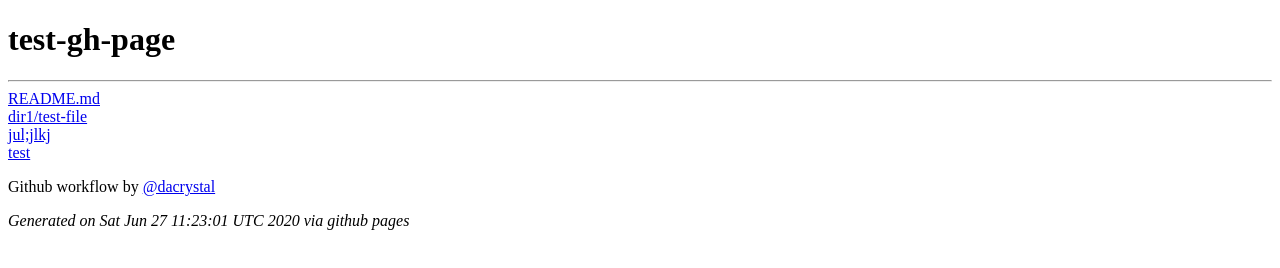
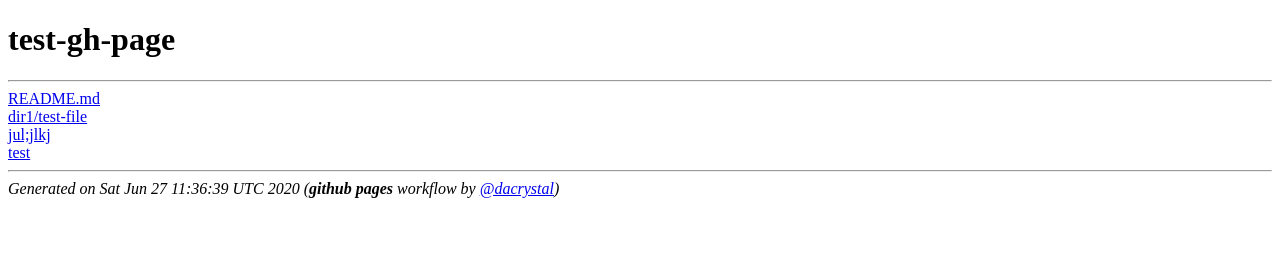
Before and after one commit to dacrystal/repo-files-to-gh-pages, a plain HTML site: page index.html in a window 1280 px wide. Drawn offline with Linux system fonts and the light colour scheme.

Commit message:
deploy: b58c4e9c12937e39cc77105773024c7ab8a72a29

```diff
--- a/index.html
+++ b/index.html
@@ -3,5 +3,5 @@
 <a href="dir1/test-file">dir1/test-file</a><br/>
 <a href="jul;jlkj">jul;jlkj</a><br/>
 <a href="test">test</a><br/>
-<footer><p>Github workflow by <a href="https://github.com/dacrystal">@dacrystal</a><address>Generated on Sat Jun 27 11:23:01 UTC 2020 via github pages</address></p></footer>
+<hr/><address>Generated on Sat Jun 27 11:36:39 UTC 2020 (<b>github pages</b> workflow by <a href="https://github.com/dacrystal">@dacrystal</a>)</address>
 </body></html>
```
